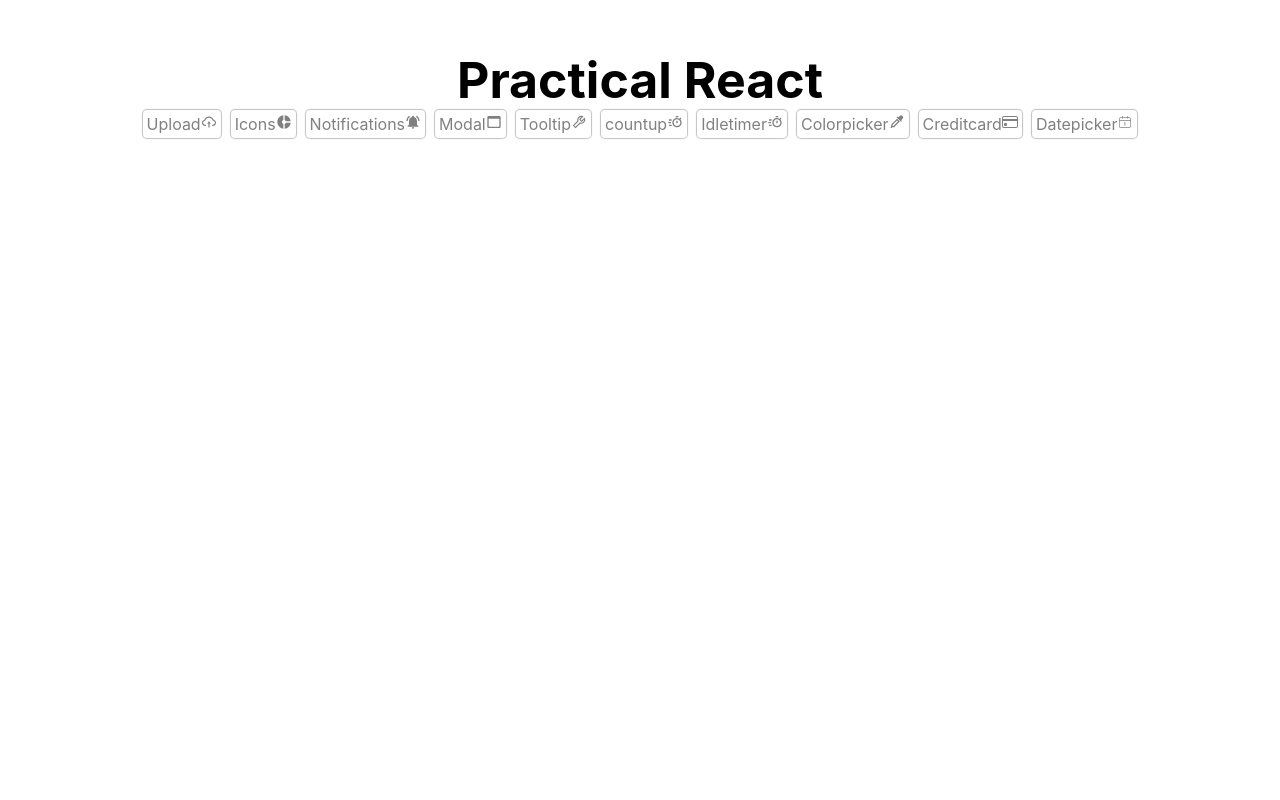
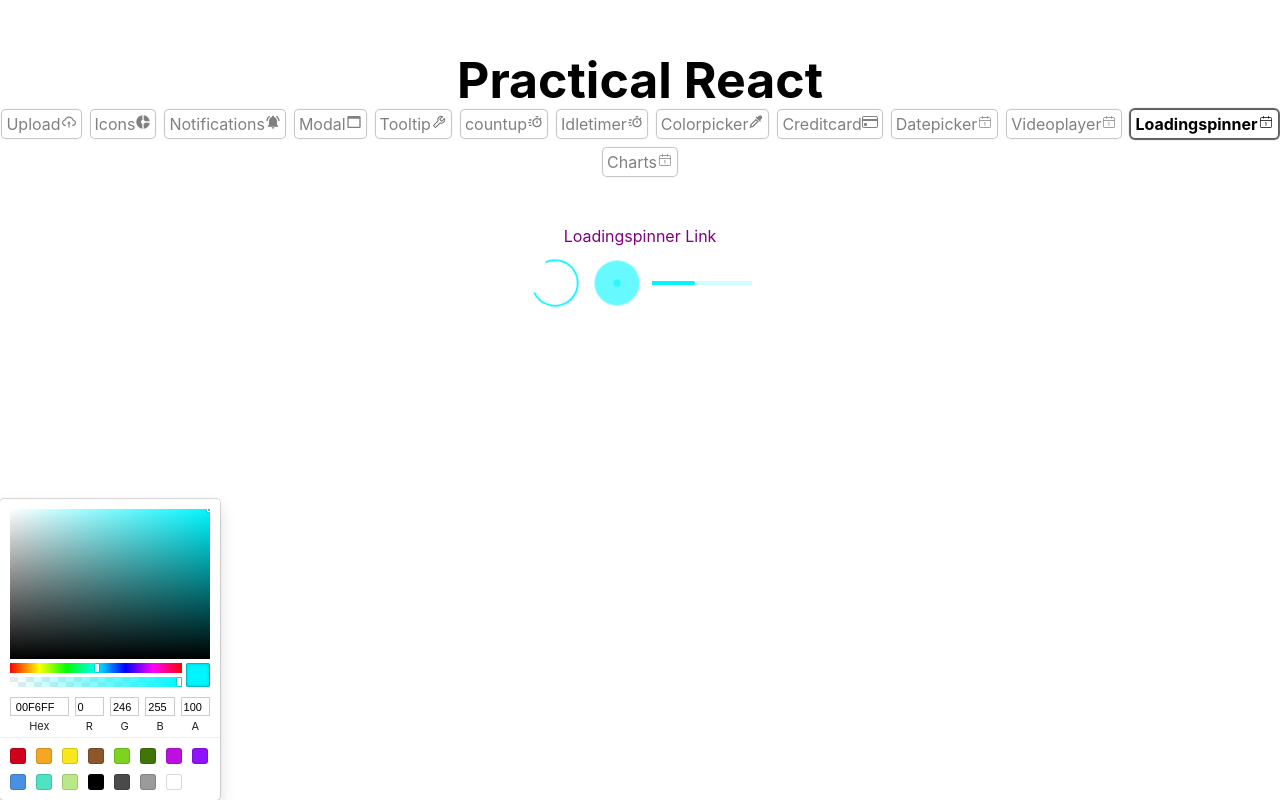
Before and after one commit to PlanZGit/PracticalReact, a React (Create React App) app in the folder my-app/: page /loadingspinner in a window 1280 px wide. Built offline with nearby package versions, Linux system fonts and the light colour scheme.

Commit message:
added loading

```diff
--- a/my-app/package.json
+++ b/my-app/package.json
@@ -18,6 +18,7 @@
     "react-modal": "^3.16.1",
     "react-router-dom": "^6.8.2",
     "react-scripts": "5.0.1",
+    "react-spinners": "^0.13.8",
     "react-toastify": "^9.1.1",
     "web-vitals": "^2.1.4"
   },
--- a/my-app/src/App.js
+++ b/my-app/src/App.js
@@ -11,6 +11,8 @@ import ReactIdleTimer from "./components/idletimer/ReactIdleTimer";
 import Colorpicker from "./components/Colorpicker";
 import Creditcard from "./components/Creditcard";
 import Datepicker from "./components/Datepicker";
+import { Videoplayer } from "./components/Videoplayer";
+import Loadingspinner from "./components/Loadingspinner";
 
 function App() {
   return (
@@ -28,6 +30,8 @@ function App() {
         <Route path="colorpicker" element={<Colorpicker />} />
         <Route path="creditcards" element={<Creditcard />} />
         <Route path="datepicker" element={<Datepicker />} />
+        <Route path="videoplayer" element={<Videoplayer />} />
+        <Route path="loadingspinner" element={<Loadingspinner />} />
       </Routes>
     </div>
   );
--- a/my-app/src/components/Colorpicker.js
+++ b/my-app/src/components/Colorpicker.js
@@ -34,16 +34,24 @@ const Colorpicker = () => {
             justifyContent: "center",
             gap: "20px",
           }}>
+          <div
+            style={{
+              position: "fixed",
+              left: "0",
+              bottom: "0",
+              zIndex: "2",
+            }}>
+            <SketchPicker
+              color={color}
+              onChange={(updatedColor) => setColor(updatedColor.hex)}
+            />
+          </div>
           <ChromePicker
             color={color}
             onChange={(updatedColor) => setColor(updatedColor.hex)}
             onChangeComplete={handleChangeComplete}
-            disableAlpha={false}
           />
-          <SketchPicker
-            color={color}
-            onChange={(updatedColor) => setColor(updatedColor.hex)}
-          />
+
           <BlockPicker
             color={color}
             onChange={(updatedColor) => setColor(updatedColor.hex)}
--- a/my-app/src/components/Datepicker.js
+++ b/my-app/src/components/Datepicker.js
@@ -13,16 +13,24 @@ const Datepicker = () => {
   }, []);
 
   return (
-    <div>
+    <div
+      style={{
+        display: "flex",
+        justifyContent: "center",
+        flexDirection: "column",
+        alignContent: "center",
+        width: "300px",
+        margin: "auto",
+      }}>
       <div>react-datepicker VS input type="date"</div>
       input type="date" <input type="date" id="theDate"></input>
-      <div>
+      <div style={{ width: "300px" }}>
         <DatePicker
           selected={startDate}
           onChange={(date) => setStartDate(date)}
           dateFormat={"MM/dd/yyyy"}
           maxDate={new Date()}
-          filterDate={(date) => date.getDay() != 6 && date.getDay() != 0}
+          filterDate={(date) => date.getDay() !== 6 && date.getDay() !== 0}
           isClearable
           showYearDropdown
           scrollableMonthYearDropdown
--- /dev/null
+++ b/my-app/src/components/Loadingspinner.js
@@ -0,0 +1,55 @@
+import React, { useState } from "react";
+import { ClipLoader, BounceLoader, BarLoader } from "react-spinners";
+import { SketchPicker } from "react-color";
+
+const Loadingspinner = () => {
+  let [loading, setLoading] = useState(true);
+  let [color, setColor] = useState("#00F6FF");
+
+  return (
+    <div>
+      <div
+        style={{
+          position: "fixed",
+          left: "0",
+          bottom: "0",
+
+          zIndex: "2",
+        }}>
+        <SketchPicker
+          color={color}
+          onChange={(updatedColor) => setColor(updatedColor.hex)}
+          disableAlpha={false}
+        />
+      </div>
+
+      <a
+        style={{
+          border: "none",
+          boxShadow: "none",
+          color: "purple",
+        }}
+        href="https://www.davidhu.io/react-spinners/storybook/?path=/docs/barloader--main"
+        target="_blank"
+        rel="noreferrer">
+        Loadingspinner Link
+      </a>
+
+      <div
+        style={{
+          display: "flex",
+          justifyContent: "center",
+          alignItems: "center",
+          gap: "10px",
+          flexWrap: "wrap",
+          marginTop: "10px",
+        }}>
+        <ClipLoader size={50} color={color} />
+        <BounceLoader size={50} color={color} />
+        <BarLoader size={50} color={color} />
+      </div>
+    </div>
+  );
+};
+
+export default Loadingspinner;
--- a/my-app/src/components/Navbar.js
+++ b/my-app/src/components/Navbar.js
@@ -78,6 +78,21 @@ function Navbar() {
           Datepicker
           <CiCalendarDate />
         </NavLink>
+
+        <NavLink to="/videoplayer">
+          Videoplayer
+          <CiCalendarDate />
+        </NavLink>
+
+        <NavLink to="/loadingspinner">
+          Loadingspinner
+          <CiCalendarDate />
+        </NavLink>
+
+        <NavLink to="/charts">
+          Charts
+          <CiCalendarDate />
+        </NavLink>
       </nav>
     </div>
   );
--- a/my-app/src/components/ReactModal.css
+++ b/my-app/src/components/ReactModal.css
@@ -11,32 +11,56 @@
 
 .ReactModal__Content {
   color: orange;
+  overflow: auto;
+  outline: none;
   position: absolute;
-  overflow: "auto";
-  outline: none;
-  top: 0px;
-  bottom: 0px;
-  right: -45px;
+
   left: auto;
   border: 1px solid #ccc;
   background: #fff;
   padding: 20px;
 
-  width: 0px;
   transition: 1000ms ease-in-out;
 }
 
 .isOpen {
   width: 250px;
+  right: -45px;
+
+  top: 0px;
+  bottom: 0px;
 }
 .isClose {
+  width: 0px;
+  right: -45px;
+
+  top: 0px;
+  bottom: 0px;
   visibility: hidden;
 }
 
 .overlayIsOpen {
-  background-color: "rgba(1,1,1,0)";
+  background-color: rgba(1, 1, 1, 0.1);
 }
 .overlayIsClose {
   pointer-events: none;
   transition: 1s;
 }
+
+.isOpen2 {
+  width: 300px;
+  height: 300px;
+
+  top: 50%;
+  left: 50%;
+  transform: translate(-50%, -50%);
+}
+.isClose2 {
+  width: 0px;
+  height: 0px;
+
+  border-radius: 50%;
+  top: 50%;
+  left: 50%;
+  transform: translate(-50%, -50%);
+}
--- a/my-app/src/components/ReactModal.js
+++ b/my-app/src/components/ReactModal.js
@@ -10,6 +10,25 @@ const ReactModal = () => {
   return (
     <div>
       react-modal
+      <Modal
+        isOpen={true}
+        onRequestClose={() => setModal(!modal)}
+        className={modal ? "isOpen2" : "isClose2"}
+        overlayClassName={modal ? "overlayIsOpen" : "overlayIsClose"}>
+        {modal ? (
+          <div>
+            <h1>Title</h1>
+            <p>ParaGragh</p>
+          </div>
+        ) : null}
+
+        <button
+          onClick={() => {
+            setModal(!modal);
+          }}>
+          Close
+        </button>
+      </Modal>
       <div>
         <button
           onClick={() => {
@@ -33,6 +52,7 @@ const ReactModal = () => {
           </button>
         </Modal>
       </div>
+      <div></div>
       Note : Opening animation/transition works <br /> Closing
       animation/transition needs a className changing
     </div>
--- /dev/null
+++ b/my-app/src/components/Videoplayer.js
@@ -0,0 +1,37 @@
+import React from "react";
+
+export const Videoplayer = () => {
+  return (
+    <div>
+      <div
+        style={{
+          display: "flex",
+          flexDirection: "column",
+          justifyContent: "center",
+          alignContent: "center",
+          gap: "10px",
+          flexWrap: "wrap",
+        }}>
+        HTMl - iframe tag
+        <iframe
+          width="640"
+          height="360"
+          src="https://www.youtube.com/embed/7sDY4m8KNLc?list=PLC3y8-rFHvwhAh1ypBvcZLDO6I7QTY5CM"
+          title="Practical React - 12 - Video Player"
+          // frameborder="0"
+          // allow="accelerometer; autoplay; clipboard-write; encrypted-media; gyroscope; picture-in-picture; web-share"
+          // allowfullscreen
+        ></iframe>
+      </div>
+      <div
+        style={{
+          display: "flex",
+          flexDirection: "column",
+          justifyContent: "center",
+          alignContent: "center",
+          gap: "10px",
+          flexWrap: "wrap",
+        }}></div>
+    </div>
+  );
+};
```
Also changed, not shown: 2 other files (tests, documents, lock files or other folders).
